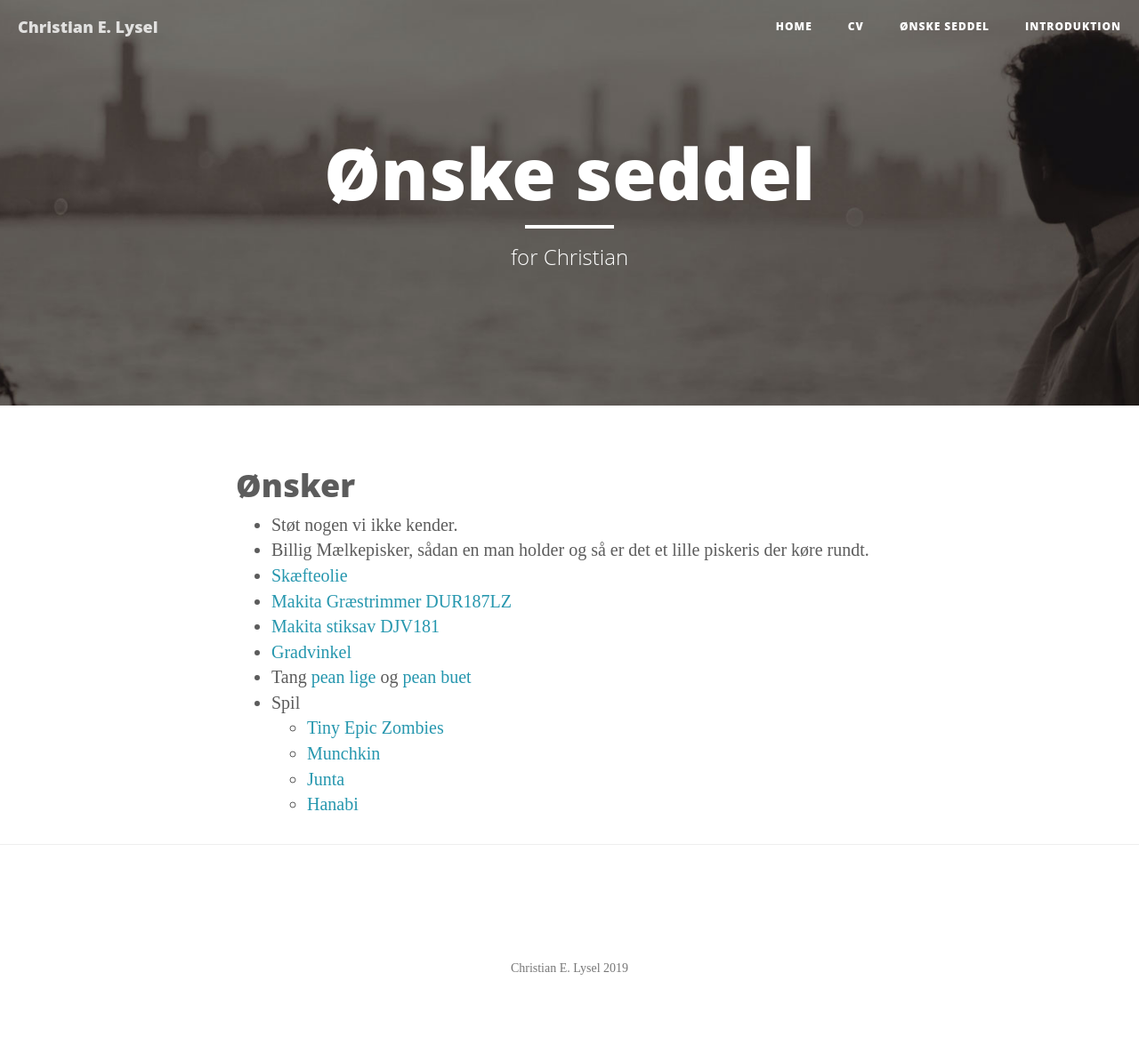
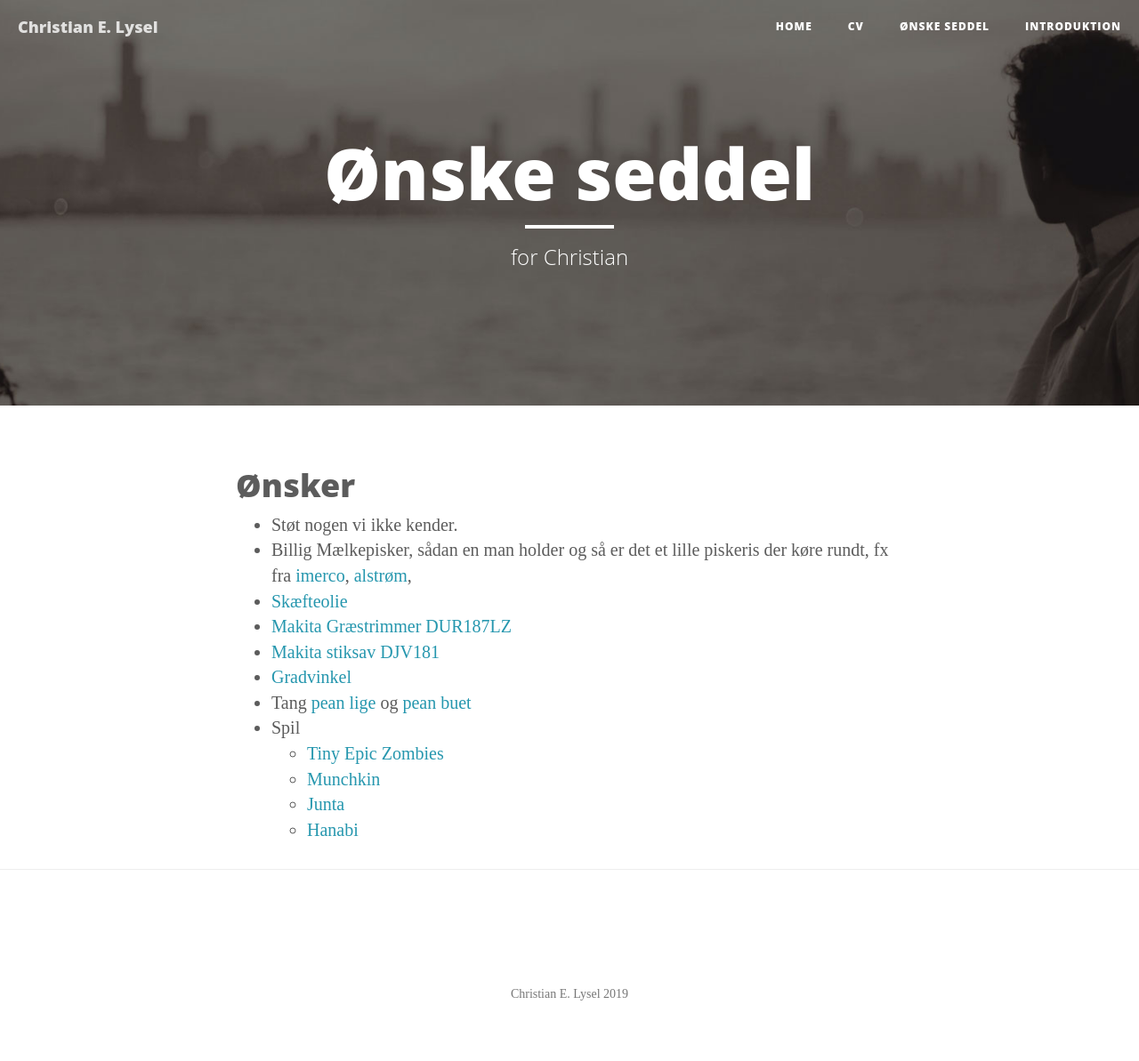
Before and after one commit to clysel/christian.lysel.net, a Jekyll site: the page built from gave.markdown, in a window 1280 px wide. Shown: the whole page at 89% size. Built offline with Jekyll 4.4.1, drawn with Linux system fonts in a browser that asks for light colours; before the commit the page ends 1164 px from its top, so only the background shows below that.

Commit message:
Update gave.markdown

```diff
--- a/gave.markdown
+++ b/gave.markdown
@@ -7,7 +7,7 @@ header-img: "img/about-bg.jpg"
 # Ønsker
 
  * Støt nogen vi ikke kender.
- * Billig Mælkepisker, sådan en man holder og så er det et lille piskeris der køre rundt.
+ * Billig Mælkepisker, sådan en man holder og så er det et lille piskeris der køre rundt, fx fra [imerco](https://www.imerco.dk/cook-baker-maelkeskummer?id=100357643), [alstrøm](https://alstrom.dk/varekategorier/52-bodum/9228-bodum-schiuma-maelkeskummer---hvid/),
  * [Skæfteolie](https://jagt-jakt.dk/tyrchem-208/rewoil-skaefteolie-p1129)
  * [Makita Græstrimmer DUR187LZ](https://www.faisto.dk/makita-graestrimmer-18v-dur187lz-uden-batteri-f4486804599?cid=shop9063724154)
  * [Makita stiksav DJV181](https://www.prishammeren.dk/shop/makita-stiksav-djv181-4197p.html)
```
